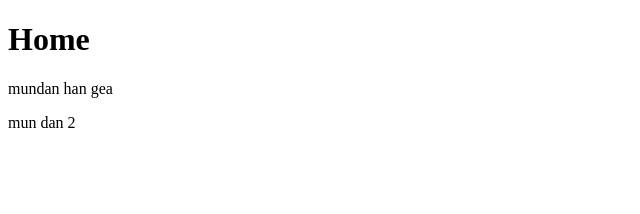
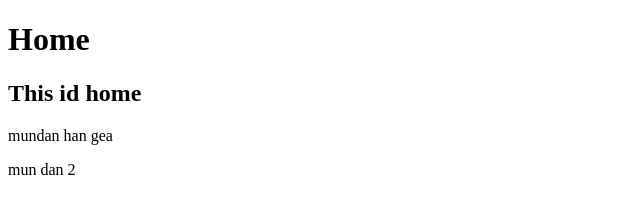
Before and after one commit to irenebyun/rudghksldl.github.io, a plain HTML site: page index.html in a window 1280 px wide. Shown: the whole page, without its empty margins (0-640 px from the left). Drawn offline with Linux system fonts and the light colour scheme.

Commit message:
edit index.html add h2 tag to describe where page id

```diff
--- a/index.html
+++ b/index.html
@@ -6,6 +6,7 @@
 </head>
 <body>
 <h1>Home</h1>
+<h2>This id home</h2>
 <p> mundan han gea </p>
 <p>   mun dan 2 </p>
 </body>
```
